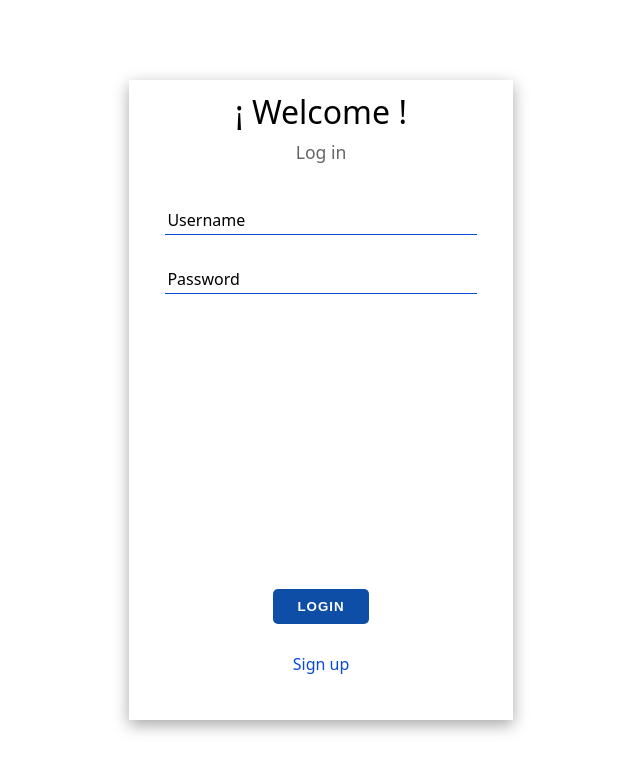
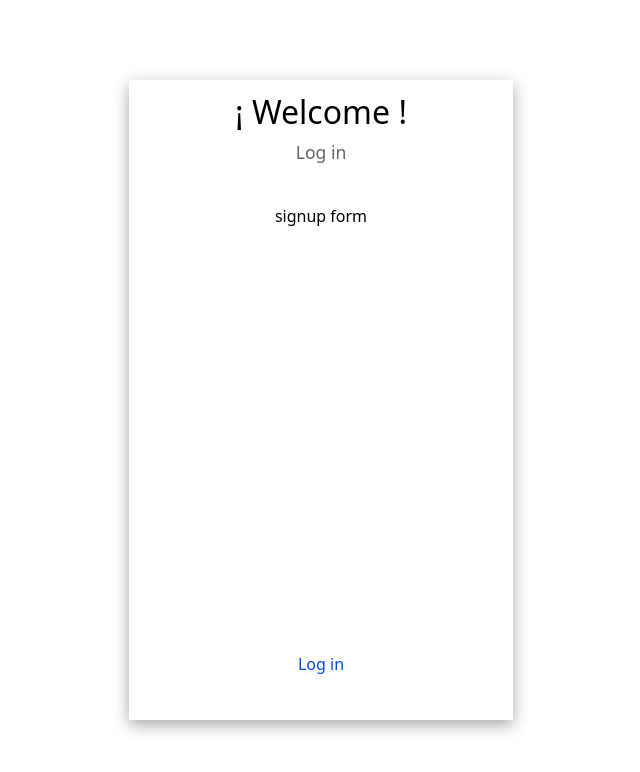
Before and after one commit to Andres191200/ReduxLogin, a React (Vite) app in the folder vite-project/: page / in a window 1280 px wide. Shown: the top 772 px of the page, without its empty margins (319-959 px from the left). Built offline with nearby package versions, Linux system fonts and the light colour scheme.

Commit message:
testing button to change form to signup

```diff
--- a/vite-project/src/components/views/LogIn.jsx
+++ b/vite-project/src/components/views/LogIn.jsx
@@ -1,9 +1,10 @@
 import { useState } from 'react';
-import { Link } from "react-router-dom";
 import '../../styles/login.css';
+import { SECTIONS } from '../../utils/sections.js';
 
 const Login = () => {
     const [form, setForm] = useState({})
+    const [section, setSection] = useState([SECTIONS.SIGNUP])
 
     const handleChange = (e) => {
         setForm({
@@ -17,14 +18,14 @@ const Login = () => {
         //CALL FIREBASE METHOD
     }
 
-    return (
+    return(
         <div className="main-container">
             <div className="login-form-container">
                 <div className="welcome-container">
                     <h1 className="welcome">¡ Welcome !</h1>
-                    <span>Log in</span>
+                    <span>{section == SECTIONS.LOGIN ? 'Sign up' : 'Log in'}</span>
                 </div>
-                <form className="login-form" onSubmit={(e) => login(e)}>
+                {section == SECTIONS.LOGIN ?( <form className="login-form" onSubmit={(e) => login(e)}>
                     <div className="username-password-input-container">
                         <div className={`username-input-container ${form.username != undefined && form.username.length > 0 && 'filled'}`}>
                             <input type="text" name="username" className='username-login' placeholder=" " onChange={(e) => handleChange(e)} />
@@ -38,9 +39,9 @@ const Login = () => {
                     <div className="login-button-container">
                         <input type="submit" value="LOGIN" />
                     </div>
-                </form>
+                </form>) : (<form><h1>signup form</h1></form>)}
                 <div className="signup-container">
-                    <span>Sign up</span>
+                    <span onClick={() => { section == SECTIONS.LOGIN ? setSection(SECTIONS.SIGNUP) : setSection(SECTIONS.LOGIN) }}>{section == SECTIONS.LOGIN ? 'Sign up' : 'Log in'}</span>
                 </div>
             </div>
         </div>
--- a/vite-project/src/styles/login.css
+++ b/vite-project/src/styles/login.css
@@ -250,7 +250,7 @@ table {
 	z-index: 100;
 }
 
-.login-form {
+.login-form, form {
 	padding-block: 2rem;
 	display: flex;
 	flex-direction: column;
--- /dev/null
+++ b/vite-project/src/utils/sections.js
@@ -0,0 +1,4 @@
+export const SECTIONS = {
+    LOGIN : 'log in',
+    SIGNUP : 'sign up'
+}
```
Also changed, not shown: vite-project/src/components/Signup.jsx (added, +7 -0 lines).
